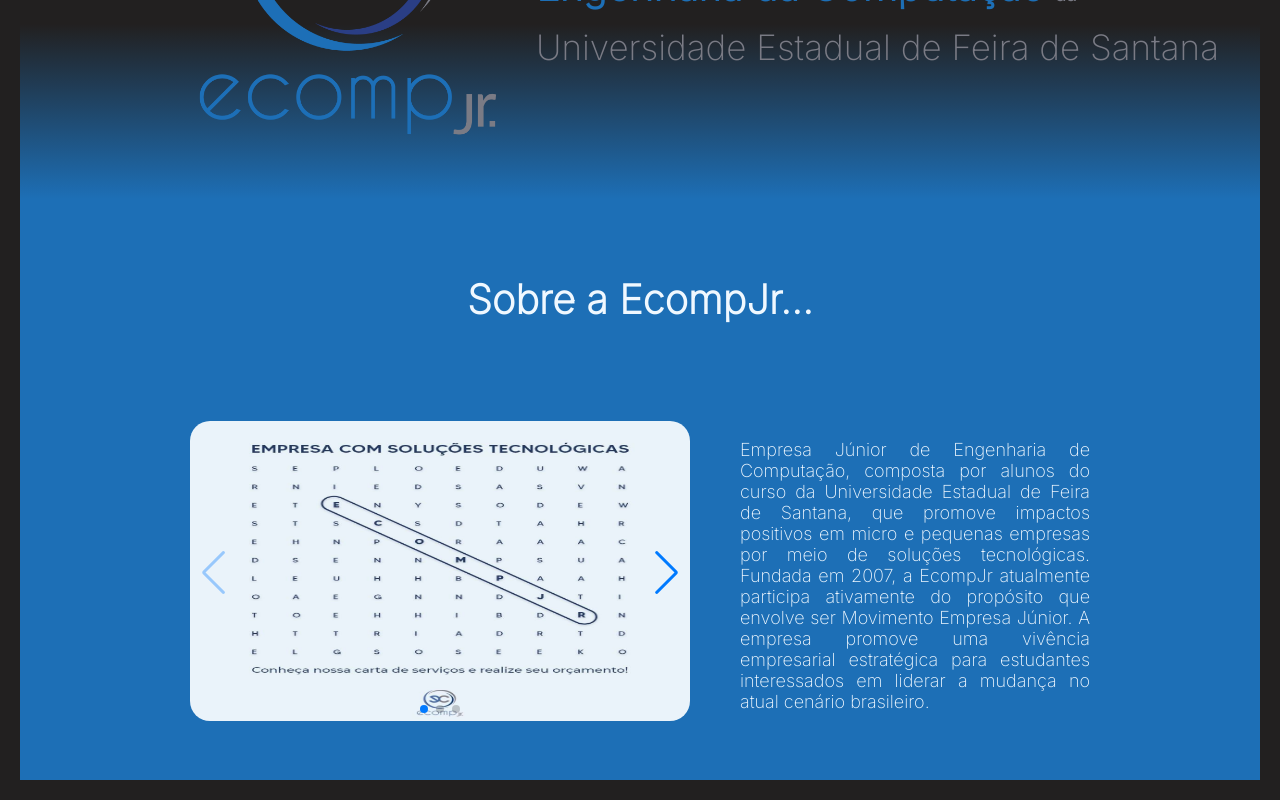
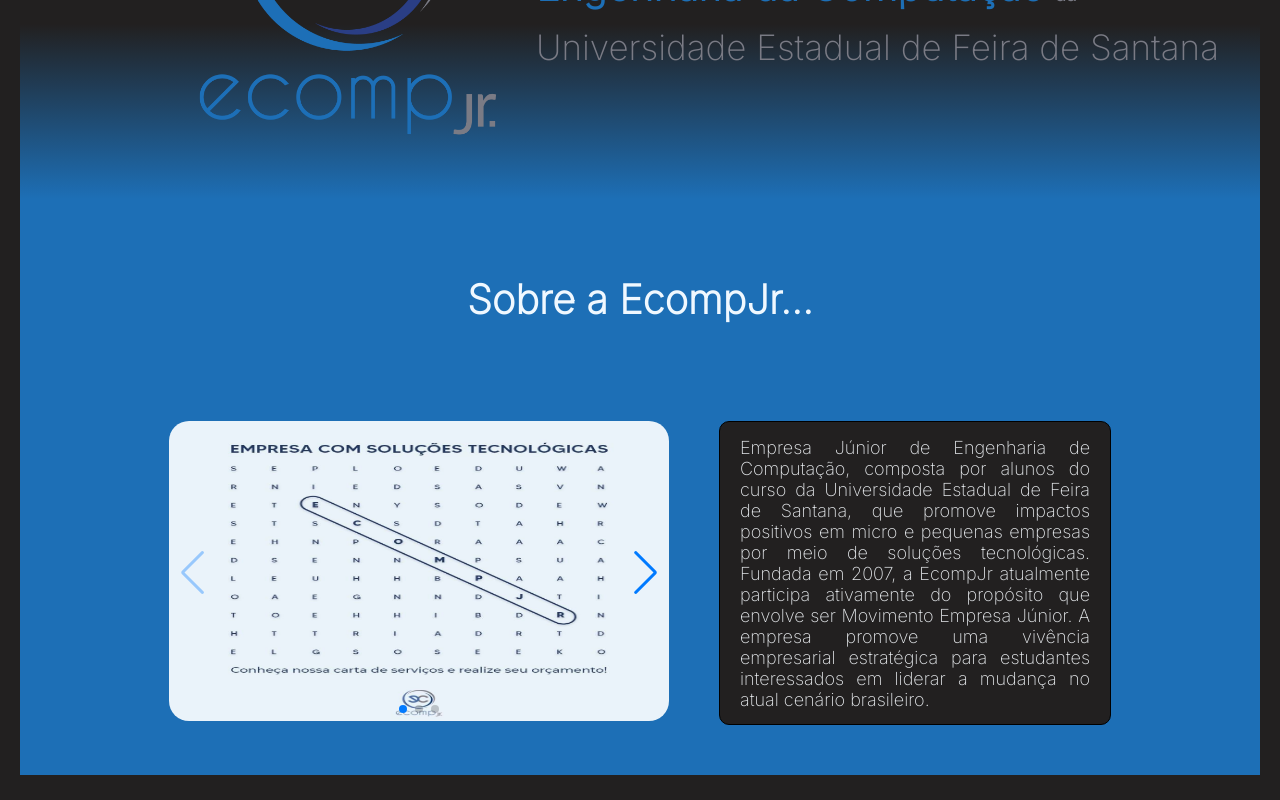
Before and after one commit to RicardoCamposJr/landing-page-ecompjr, a React (Vite) app: page / in a window 1280 px wide. Shown: the part 317-1117 px from the top of the page. Built offline with nearby package versions, Linux system fonts and the light colour scheme.

Commit message:
:dizzy: feat: Animação do 'Sobre nós'
Implementação da animação referente à área de sobre nós da página. Onde quando o leitor passa o mouse pelo texto ele amplia gradativamente.

```diff
--- a/src/styles/about/About.module.css
+++ b/src/styles/about/About.module.css
@@ -12,18 +12,45 @@
 }
 
 .descriptionText {
+    background-color: #222020;
+    border-radius: 10px;
+    padding-left: 20px;
+    padding-right: 20px;
+    padding-top: 0px;
     display: flex;
     align-items: center;
     width: 350px;
     margin-right: 50px;
     margin-top: 50px;
     margin-bottom: 50px;
+    border: solid 1px;
 }
+
+.descriptionText:hover {
+    background-color: #2A3E85;
+    animation: translateY 10s alternate infinite;
+    border: solid 1px aliceblue;
+}
+
+
+@keyframes translateY {
+    from {
+
+        transform: translateY(0) scale(1);
+    }
+    to {
+        transform: translateY(-8px) scale(1.1);
+    }
+}
+
+
 
 .descriptionText p {
     font-size: 18px;
-    color: aliceblue;
+    color: rgb(228, 231, 234);
     font-family: 'Inter';
     font-weight: 550;
     text-align: justify;
+    margin-bottom: 0px;
+    margin-top: 0px;
 }
--- a/src/styles/about/Slider.module.css
+++ b/src/styles/about/Slider.module.css
@@ -8,3 +8,7 @@
     width: 500px;
     height: 300px;
 }
+
+.slideImage:hover {
+    cursor: grab;
+}
```
